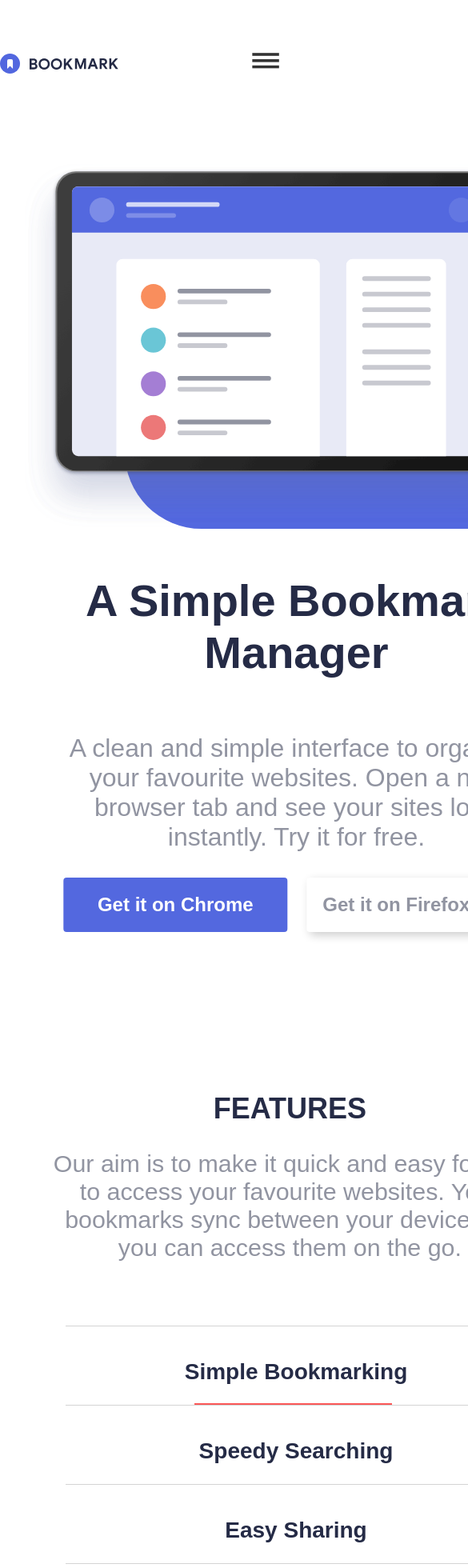
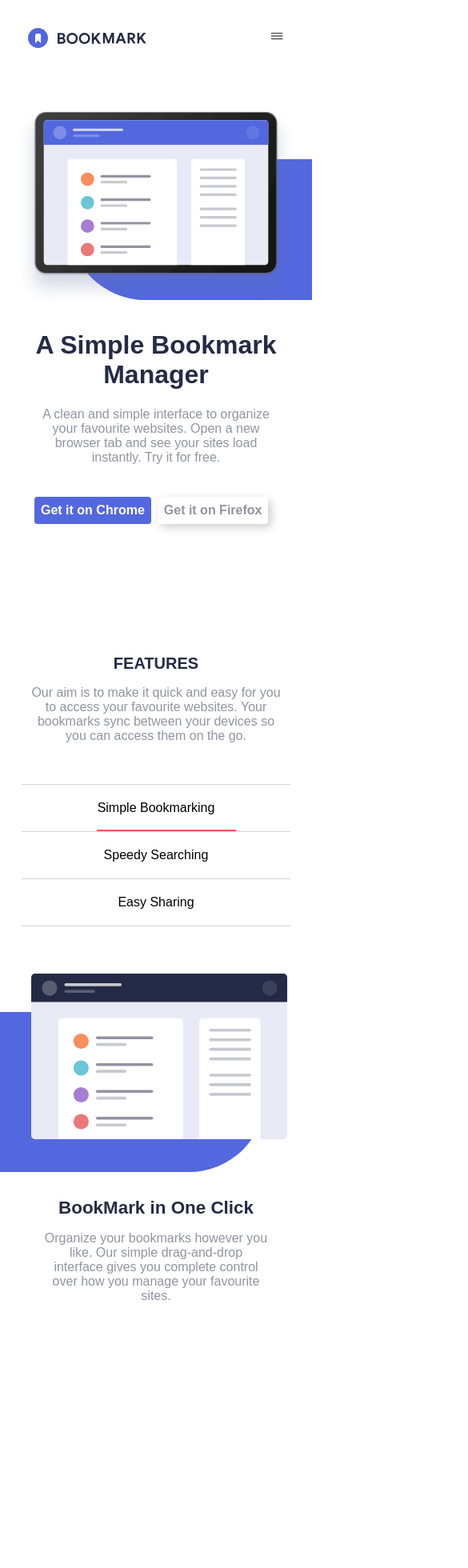
Before and after one commit to Kolahub/Bookmark-LandingPage, a React (Create React App) app: page / in a window 390 px wide. Shown: the top 1960 px of the page at 80% size, 585 px wide, since content can reach past the window. Built offline with nearby package versions, Linux system fonts and the light colour scheme.

Commit message:
mobile responsive

```diff
--- a/public/index.html
+++ b/public/index.html
@@ -3,7 +3,7 @@
   <head>
     <meta charset="utf-8" />
     <link rel="icon" href="%PUBLIC_URL%/favicon.ico" />
-    <meta name="viewport" content="width=device-width, initial-scale=1" />
+    <meta name="viewport" content="width=device-width, initial-scale=1, minimum-scale=1" />
     <meta name="theme-color" content="#000000" />
     <meta
       name="description"
--- a/src/App.css
+++ b/src/App.css
@@ -1,7 +1,11 @@
 html {
   font-size: 62.5%;
   @media only screen and (max-width: 56.25em) {
+    font-size: 56.25%;
+  }
+  @media only screen and (max-width: 28.125em) {
     font-size: 50%;
+    overflow-x: hidden !important;
   }
 }
 
@@ -10,6 +14,7 @@ body {
   padding: 0;
   margin: 0;
   box-sizing: border-box;
-  overflow-x: hidden;
+  overflow-x: hidden !important;
+
   /* background-color: hsl(229, 100%, 97%);  */
 }
--- a/src/Contact.css
+++ b/src/Contact.css
@@ -1,10 +1,7 @@
 .contact {
-    height: 30rem;
+    padding: 20rem 0;
     background-color: hsl(231, 69%, 60%);
     position: relative;
-    @media only screen and (max-width: 28.125em) {
-        width: 190%;
-    }
 }
 .contact--container {
     max-width: 45rem;
@@ -13,9 +10,6 @@
     top: 50%;
     left: 50%;
     transform: translate(-50%, -50%);
-    @media only screen and (max-width: 28.125em) {
-        transform: translate(-50%, -60%);
-    }
 }
 .contact--typo {
     color: rgb(255, 255, 255);
@@ -65,4 +59,11 @@
             border: .3rem solid hsl(0, 94%, 66%);;
         }
     }
+    @media only screen and (max-width: 28.125em) {
+        flex-direction: column;
+        div {
+            width: 95%;
+            margin-top: 2rem;
+        }
+    }
 }
--- a/src/Contact.jsx
+++ b/src/Contact.jsx
@@ -12,7 +12,6 @@ function Contact() {
       </div>
       <div className="contact--main">
         <input type="email" placeholder='Enter your email'/>
-        <p></p>
         <div className="contactUS__btn">Contact Us</div>
       </div>
       </div>
--- a/src/Feature.css
+++ b/src/Feature.css
@@ -7,13 +7,12 @@
     }
 
     @media only screen and (max-width: 28.125em) {
-        transform: translateX(26%);
-        padding-top: 25rem;
+        padding: 10rem 0 30rem 0;
     }
 }
 .feature__header {
     text-align: center;
-    max-width: 50rem;
+    width: 50rem;
     margin: 0 auto;
     h1{
         font-size: 2.5rem;
@@ -25,36 +24,27 @@
         color: hsl(229, 8%, 60%);
     }
     @media only screen and (max-width: 28.125em) {
-        transform: translateX(-10%);
-        h1 {
-            font-size: 4.5rem;
-            width: 75rem;
-            text-align: center;
-        }
-        p {
-            font-size: 3.8rem;
-            width: 75rem;
-            text-align: center;
-        }
+        width: 40rem;
     }
 }
+
 .feature__tab--option {
-    /* background-color: yellow; */
+    width: 60rem;
+    margin: 0 auto;
     display: flex;
     justify-content: space-between;
     align-items: flex-end;
-    max-width: 50rem;
-    margin: 0 auto;
     margin-top: -2rem;
     height: 5rem;
     padding: 0 2rem 2rem 2rem;
 
     @media only screen and (max-width: 28.125em) {
-        display: block;
-        transform: translateX(50%);
+        width: 40rem;
+        flex-direction: column;
+        justify-content: center;
+        align-items: center;
         text-align: center;
-        margin-top: 10rem;
-
+        margin-top: 15rem;
     }
 }
 .feature__tab--option__one {
@@ -74,12 +64,10 @@
         border-bottom: .1rem solid rgb(212, 212, 212);
         border-top: .1rem solid rgb(212, 212, 212);
         padding: 1rem;
-        width: 70rem;
-        transform: translateX(-40%);
-        button {
-            margin-top: 4rem;
-            margin-bottom: 2rem;
-            font-size: 3.5rem;
+        width: 100%;
+        div {
+            font-size: 2rem;
+            padding: 1.5rem 2.5rem;
         }
 
     }
@@ -116,12 +104,10 @@
     @media only screen and (max-width: 28.125em) {
         border-bottom: .1rem solid rgb(212, 212, 212);
         padding: 1rem;
-        width: 70rem;
-        transform: translateX(-40%);
-        button {
-            margin-top: 4rem;
-            margin-bottom: 2rem;
-            font-size: 3.5rem;
+        width: 100%;
+        div {
+            font-size: 2rem;
+            padding: 1.5rem 2.5rem;
         }
     }
 }
@@ -160,12 +146,10 @@
     @media only screen and (max-width: 28.125em) {
         border-bottom: .1rem solid rgb(212, 212, 212);
         padding: 1rem;
-        width: 70rem;
-        transform: translateX(-40%);
-        button {
-            margin-top: 4rem;
-            margin-bottom: 2rem;
-            font-size: 3.5rem;
+        width: 100%;
+        div {
+            font-size: 2rem;
+            padding: 1.5rem 2.5rem;
         }
     }
 }
@@ -185,6 +169,9 @@
         bottom: 0;
     }
 }
+.feature__tab--preview {
+    margin-top: -18rem;
+}
 .feature__con {
     display: flex;
     justify-content: space-between;
@@ -192,9 +179,6 @@
     margin-top: 4rem;
     @media only screen and (max-width: 56.25em) {
         display: block;
-    }
-    @media only screen and (max-width: 28.125em) {
-        margin-top: 10rem;
     }
 }
 .feature__left{
@@ -210,62 +194,53 @@
         height:37rem;
         border-radius: 0 0 12rem 0;
         background-color: hsl(231, 69%, 60%);
-
         @media only screen and (max-width: 28.125em) {
-            right:0%;
-            height:42rem;
-            top: 12rem;
+            height:25rem;
+            top: 6rem;
+            right: 15%;
         }
     }
     @media only screen and (max-width: 28.125em) {
-        transform: translateY(35rem);
+        transform: translateY(28rem);
     }
 }
 .feature__tab--preview__one--left__con {
     @media only screen and (max-width: 28.125em) {
         position: relative;
-        right: 10% !important;
+        left: 10% !important;
     }
 }
 .tabMain {
     position: relative;
     left: 20%;
     top: -1rem;
-    @media only screen and (max-width: 28.125em) {
-        left: 5%;
-    }
 }
 .tabSpan {
     top: 11rem;
     right:5%;
     width:100rem;
     height:37rem;
-    @media only screen and (max-width: 28.125em) {
-        height: 48rem !important;
-        right:0% !important;
-    }
 }
 .feature__tab--preview__two--left__pic {
     width: 56rem;
     @media only screen and (max-width: 28.125em) {
-        width: 68rem !important;
+        width: 36rem !important;
     }
 }
 .feature__tab--preview__three--left__pic {
     width: 56rem;
     @media only screen and (max-width: 28.125em) {
-        width: 68rem !important;
+        width: 36rem !important;
     }
 }
 .feature__pic {
     width: 65rem;
     @media only screen and (max-width: 28.125em) {
-        width: 75rem;
+        width: 40rem;
     }
 }
 .feature__right {
-    max-width: 50rem;
-
+    width: 50rem;
     h1 {
         font-size: 3.5rem;
         color: hsl(229, 31%, 21%);
@@ -275,15 +250,12 @@
         color: hsl(229, 8%, 60%);
     }
     @media only screen and (max-width: 28.125em) {
-        transform: translate(-6.5%, 45rem);
+        width: 35rem;
+        margin: 0 auto;
+        transform: translateY(35rem);
         text-align: center;
         h1 {
-            font-size: 5.5rem;
-            width: 70rem;
-        }
-        p {
-            font-size: 3.5rem;
-            width: 70rem;
+            font-size: 2.8rem;
         }
     }
 }
--- a/src/Feature.jsx
+++ b/src/Feature.jsx
@@ -123,15 +123,15 @@ function Feature() {
       <div className="feature__tab">
         <div className="feature__tab--option">
           <div className="feature__tab--option__one">
-            <button onClick={handleClickMain}>Simple Bookmarking</button>{" "}
+            <div onClick={handleClickMain}>Simple Bookmarking</div>{" "}
             <div className="feature__tab--option__one--line "></div>
           </div>
           <div className="feature__tab--option__two">
-            <button onClick={handleClick}>Speedy Searching</button>{" "}
+            <div onClick={handleClick}>Speedy Searching</div>{" "}
             <div className="feature__tab--option__two--line hidden"></div>
           </div>
           <div className="feature__tab--option__three">
-            <button onClick={handleClickLast}>Easy Sharing</button>{" "}
+            <div onClick={handleClickLast}>Easy Sharing</div>{" "}
             <div className="feature__tab--option__three--line hidden"></div>
           </div>
         </div>
--- a/src/Footer.css
+++ b/src/Footer.css
@@ -1,10 +1,11 @@
 .footer {
-    height: 10rem;
+position: relative;
+left: 0;
+right: 0;
+bottom: 0;
     background-color: hsl(229, 31%, 21%);
     @media only screen and (max-width: 28.125em) {
-        padding-top: 5rem;
-        padding-bottom: 10rem;
-        width: 190%;
+        padding: 15rem 0 30rem 0;
     }
 }
 .footer--container {
@@ -15,31 +16,33 @@
     align-items: center;
     max-width: 130rem;
     margin: 0 auto;
-
-    @media only screen and (max-width: 56.25em) {
-        max-width: 10rem;
-    }
-
     @media only screen and (max-width: 28.125em) {
-        display: block;
+        flex-direction: column;
+        position: absolute;
+        top: 25%;
+        left: 50%;
+        transform: translate(-50%, -50%);
     }
 }
 .footer--left {
     display: flex;
     align-items: center;
     @media only screen and (max-width: 28.125em) {
-        display: block;
+        flex-direction: column;
     }
 }
 .footer .footer__links {
     margin-left: auto;
+    @media only screen and (max-width: 28.125em) {
+        padding: 1.6rem 1.5rem 1.6rem 1rem;
+    }
 }
 .footer__menu {
     display: flex;
     list-style: none;
     overflow: hidden;
     @media only screen and (max-width: 28.125em) {
-        display: block;
+        flex-direction: column;
     }
 
 }
@@ -53,6 +56,11 @@
     margin-right: 3rem;
     text-decoration: none;
     padding: 6px;
+
+    @media only screen and (max-width: 28.125em) {
+        font-size: 2.5rem;
+        line-height: 1.8;
+    }
 }
 .navbar .a:visited, a:hover, a:active {
     color: hsl(0, 94%, 66%);
@@ -66,4 +74,13 @@
             filter: invert(54%) sepia(98%) saturate(1323%) hue-rotate(320deg) brightness(105%) contrast(105%);
         }
     }
+    @media only screen and (max-width: 28.125em) {
+        margin-left: 2.5rem;
+        img {
+            &:not(:last-child) {
+                margin-right: 5rem;
+                width: 4rem;
+            }
+    }
 }
+}
--- a/src/Home.css
+++ b/src/Home.css
@@ -5,17 +5,18 @@
     justify-content: space-between;
     max-width: 130rem;
     margin: 0 auto;
-    padding-top: 12rem;
+    padding: 8rem 0;
     @media only screen and (max-width: 56.25em) {
         display: block;
         max-width: 70rem;
     }
     @media only screen and (max-width: 28.125em) {
-        padding-top: 25rem;
+        padding: 15rem 0;
+        width: 100% !important;
     }
 }
 .home__left {
-    max-width: 60rem;
+    width: 60rem;
     margin: 0 auto;
     h1 {
         font-size: 6rem;
@@ -26,19 +27,14 @@
         color: hsl(229, 8%, 60%);
     }
     @media only screen and (max-width: 28.125em) {
-        transform: translate(45%, 60rem);
-        display: flex;
-        flex-direction: column;
-        align-items: center;
+        width: 38rem;
+        transform: translateY(34rem);
+        text-align: center;
         h1 {
-            font-size: 7rem;
-            text-align: center;
-            width: 75rem;
+            font-size: 4rem;
         }
-        p{
-            font-size: 4rem;
-            text-align: center;
-            width: 75rem;
+        p {
+            font-size: 2rem;
         }
     }
 }
@@ -47,8 +43,10 @@
     font-weight: 600;
     font-size: 1.2rem;
     @media only screen and (max-width: 28.125em) {
-        font-size: 3rem;
-        transform: translateX(.1rem);
+        font-size: 2rem;
+        max-width: 40rem;
+        transform: translateY(3rem);
+        margin:0 auto;
     }
 }
 .home__left--btn__chrome {
@@ -65,11 +63,11 @@
         border: .2rem solid hsl(231, 69%, 60%);
     }
 
-    @media only screen and (max-width: 28.125em) {
+    /* @media only screen and (max-width: 28.125em) {
         width: 30rem;
         margin-right: 3rem;
         padding: 2.5rem;
-    }
+    } */
 }
 .home__left--btn__firefox {
     background-color:hsl(0, 0%, 100%);
@@ -85,15 +83,15 @@
         border: .2rem solid hsl(0, 0%, 0%);
     }
 
-    @media only screen and (max-width: 28.125em) {
+    /* @media only screen and (max-width: 28.125em) {
         width: 30rem;
         padding: 2.5rem;
-    }
+    } */
 }
 .home__right {
     position:relative;
     @media only screen and (max-width: 28.125em) {
-        transform: translateY(-60rem);
+        transform: translateY(-28rem);
     }
 }
 .home__right--bg__pic {
@@ -105,8 +103,8 @@
         left:5%;
     }
     @media only screen and (max-width: 28.125em) {
-        width: 80rem;
-        left: 8%;
+        width: 43rem;
+        left: 6%;
     }
 }
 
@@ -120,6 +118,8 @@
     border-radius: 0 0 0 12rem;
     background-color: hsl(231, 69%, 60%);
     @media only screen and (max-width: 28.125em) {
-        height:45rem;
+        left: 22%;
+        top: 8rem;
+        height:22rem;
     }
 }
--- a/src/Home.jsx
+++ b/src/Home.jsx
@@ -23,7 +23,7 @@ function Home() {
         <img className="home__right--bg__pic" src={BgDots} alt="React Logo" />
         </div>
         <div className="home__right--sketch">
-          ygiugy
+
         </div>
         </div>
     </div>
--- a/src/Navbar.css
+++ b/src/Navbar.css
@@ -7,10 +7,10 @@
     box-shadow: 0 .5rem .5rem rgba(0,0,0, .1);
     @media only screen and (max-width: 28.125em) {
         box-shadow: none;
+        position: fixed;
     }
 }
 .nav--content {
-    width: auto;
     height: 8rem;
     display: flex;
     justify-content: space-between;
@@ -18,9 +18,8 @@
     max-width: 130rem;
     margin: 0 auto;
     @media only screen and (max-width: 28.125em) {
-        max-width: 75rem;
-        margin: 0 auto;
-        height: 20rem;
+        max-width: 40rem;
+        height: 12rem;
     }
 }
 .navigation__title {
@@ -32,10 +31,10 @@
         display: none;
         @media only screen and (max-width: 28.125em) {
             display: block;
-            height: 8rem;
-            width: 8rem;
+            height: 0;
+            width: 0;
             top: .7rem;
-            right: .2rem;
+            right: .4rem;
             transform: scale(.6);
             position: fixed;
             border-radius: 50%;
@@ -82,13 +81,13 @@
     @media only screen and (max-width: 28.125em) {
         display: block;
         position: relative;
-        top: 15%;
+        top: 35%;
         left: 30%;
         transform: translate(-50%, -50%);
         padding: 3rem 0;
-        border-bottom: .5rem solid rgb(221, 221, 221);
+        border-bottom: .2rem solid rgb(221, 221, 221);
         &:first-child {
-            border-top: .5rem solid rgb(224, 224, 224);
+            border-top: .2rem solid rgb(224, 224, 224);
         }
         &:hover{
             border-bottom: 3.5px solid white;
@@ -104,10 +103,10 @@
     padding: 6px;
     @media only screen and (max-width: 28.125em) {
         display: block;
-        font-size: 5rem;
+        font-size: 1.5rem;
         font-weight: 300;
         text-align: center;
-        padding: 1rem 2rem;
+        padding: .1rem .2rem;
         color: rgb(255, 255, 255);
         text-decoration: none;
         text-transform: uppercase;
@@ -142,12 +141,12 @@
     }
       .navigation__icon {
         position: relative;
-        margin-top: 11.5rem;
-        right: 5rem;
+        margin-top: 8rem;
+        right: 10rem;
 }
         .navigation__icon, .navigation__icon::before, .navigation__icon::after {
-          width: 7rem;
-          height: 6pX;
+          width: 3rem;
+          height: 2pX;
           background-color: #333333;
           display: inline-block; }
         .navigation__icon::before, .navigation__icon::after {
@@ -156,15 +155,15 @@
           left: 0;
           transition: all .1s; }
         .navigation__icon::before {
-          top: -1.6rem;
+          top: -.8rem;
         }
         .navigation__icon::after {
-          top: 1.6rem;
+          top: .8rem;
          }
       .navigation__button:hover .navigation__icon::before {
-        top: -1.8rem; }
+        top: -1rem; }
       .navigation__button:hover .navigation__icon::after {
-        top: 1.8rem; }
+        top: 1rem; }
       .navigation__checkbox:checked + .navigation__button .navigation__icon {
         background-color: transparent;
      }
@@ -202,17 +201,33 @@
     margin-right: 5rem;
     text-transform: uppercase;
     @media only screen and (max-width: 28.125em) {
-        width: 67%;
-        height: 10rem;
-        line-height: 10rem;
-        margin-top: 6rem;
+        width: 71.5%;
+        height: 5rem;
+        line-height: 5rem;
+        margin-top: 7rem;
         align-items: center;
         position: absolute;
         top: 44%;
-        left: 51%;
+        left: 51.2%;
         transform: translate(-50%, -50%);
         background-color:transparent;
-        border: .8rem solid white;
-        font-size: 5rem;
+        border: .2rem solid white;
+        font-size: 2rem;
     }
 }
+.navigation--bottom {
+    display: none;
+    @media only screen and (max-width: 28.125em) {
+        display: block;
+        position: absolute;
+        bottom: 8rem;
+        left: 50%;
+        transform: translate(-50%, -50%);
+        img {
+            width: 4rem;
+            &:first-child {
+                margin-right: 4rem;
+            }
+        }
+    }
+}
--- a/src/Navbar.jsx
+++ b/src/Navbar.jsx
@@ -1,12 +1,15 @@
 import React from 'react';
 import { Link } from 'react-scroll';
 import "./Navbar.css";
+import iconFacebook from './images/icon-facebook.svg';
+import iconTwitter from './images/icon-twitter.svg';
+
 function Navbar() {
   return (
     <div>
         <nav className="navigation">
           <div className="nav--content">
-            <input type="checkbox" class="navigation__checkbox" id="navi-toggle" />
+          <input type="checkbox" class="navigation__checkbox" id="navi-toggle" />
               <label for="navi-toggle" class="navigation__button">
               <span class="navigation__icon">&nbsp;</span>
               </label>
@@ -18,6 +21,10 @@ function Navbar() {
               <li className="navigation__item"><Link to='contact' spy={true} smooth={true} offset={-105} duration={500} className='navigation__lists'>Contact</Link></li>
               </ul>
               <div className="btn btn__login">Login</div>
+              <div className="navigation--bottom">
+            <img src={iconFacebook} alt="" />
+            <img src={iconTwitter} alt="" />
+        </div>
             </div>
             </div>
         </nav>
```
Also changed, not shown: src/Pricing.css (+43 -65 lines).
